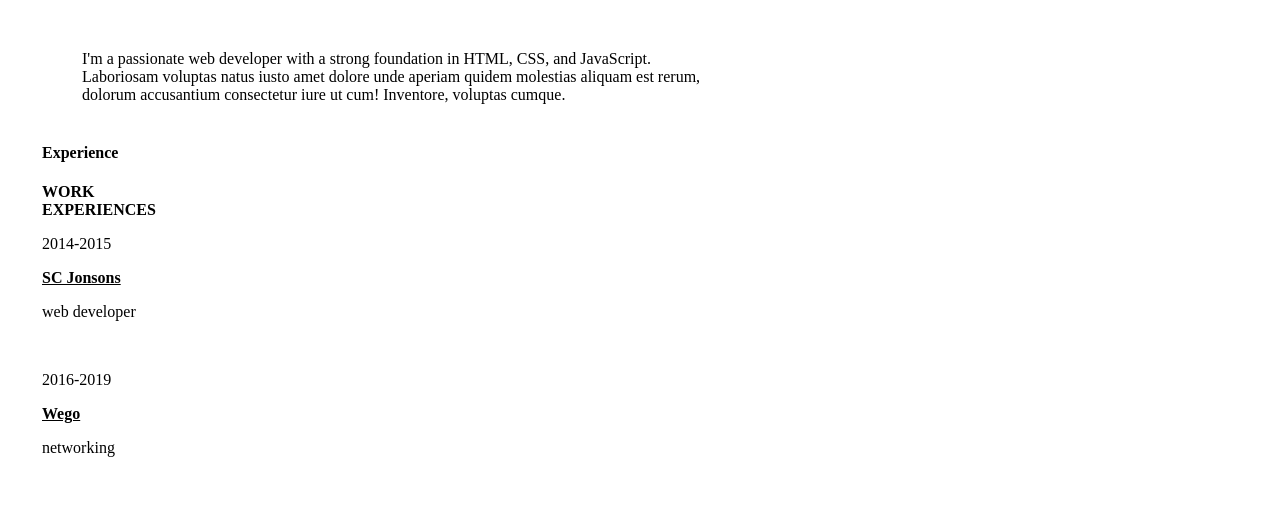
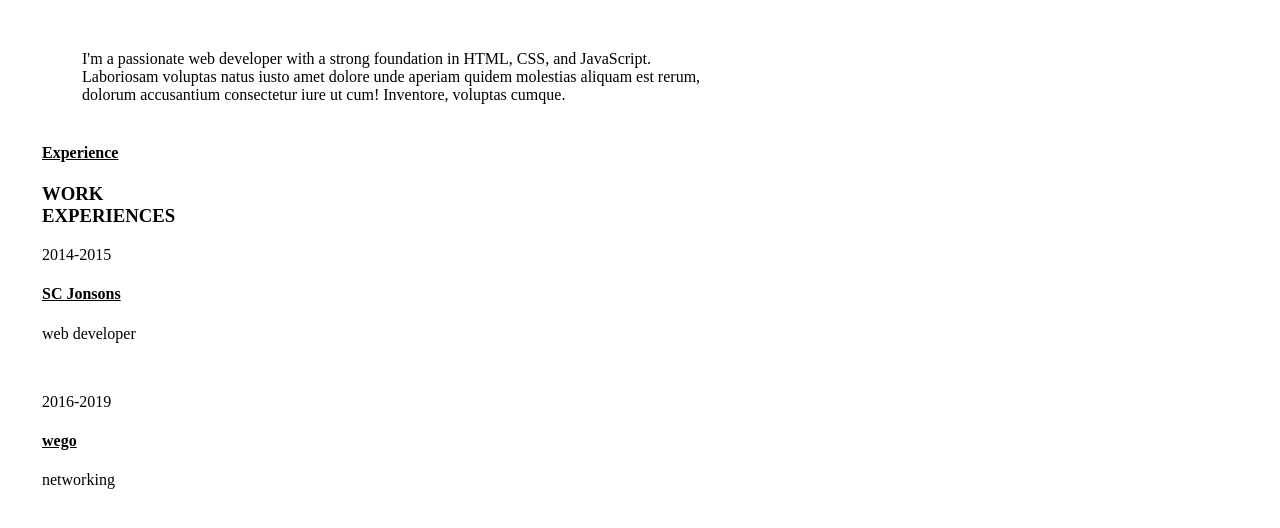
Before and after one commit to Oliver0784/jitu-training, a plain HTML site: page training/ASSIGNMENT/portfolio.html in a window 1280 px wide. Shown: the part 226-754 px from the top of the page. Drawn offline with Linux system fonts and the light colour scheme.

Commit message:
corrections

```diff
--- a/training/ASSIGNMENT/portfolio.html
+++ b/training/ASSIGNMENT/portfolio.html
@@ -27,13 +27,12 @@
     </section>
     <section id="Experience">
         <h4>Experience</h4>
-        <hi><B>WORK<BR>EXPERIENCES</B></hi>
-        <br>
+        <h3>WORK<br>EXPERIENCES</h3>
         <p>2014-2015</p>
-        <p><b><u>SC Jonsons</u></b></p>
+        <h4>SC Jonsons</h4>
         <p>web developer</p><br>
         <p>2016-2019</p>
-        <p><b><u>Wego</u></b></p>
+        <h4>wego</h4>
         <p>networking</p>
     </section>
 </html>
--- a/training/ASSIGNMENT/styles.css
+++ b/training/ASSIGNMENT/styles.css
@@ -22,3 +22,7 @@ img {
         height: 40px;
        word-spacing: 34px;
     }
+    /* CSS code to underline an h4 heading */
+h4 {
+    text-decoration: underline;
+  }
```
